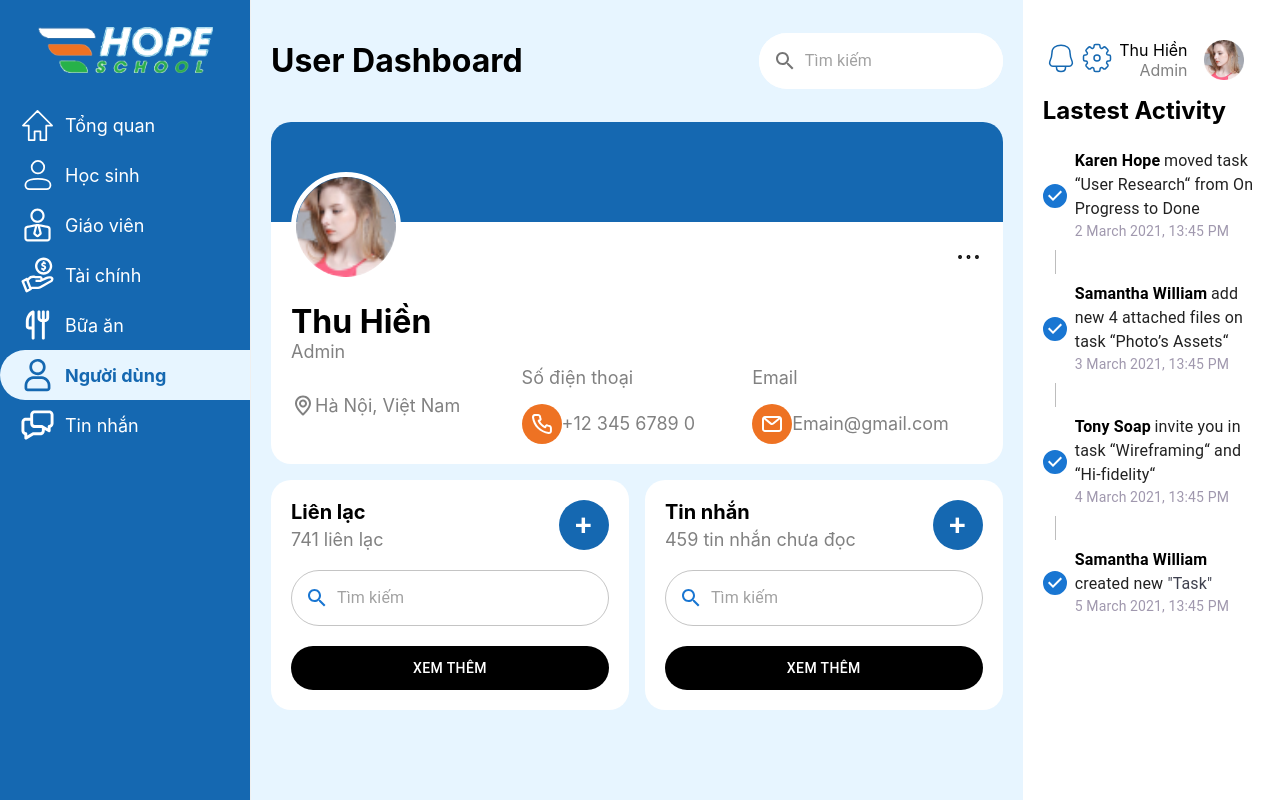
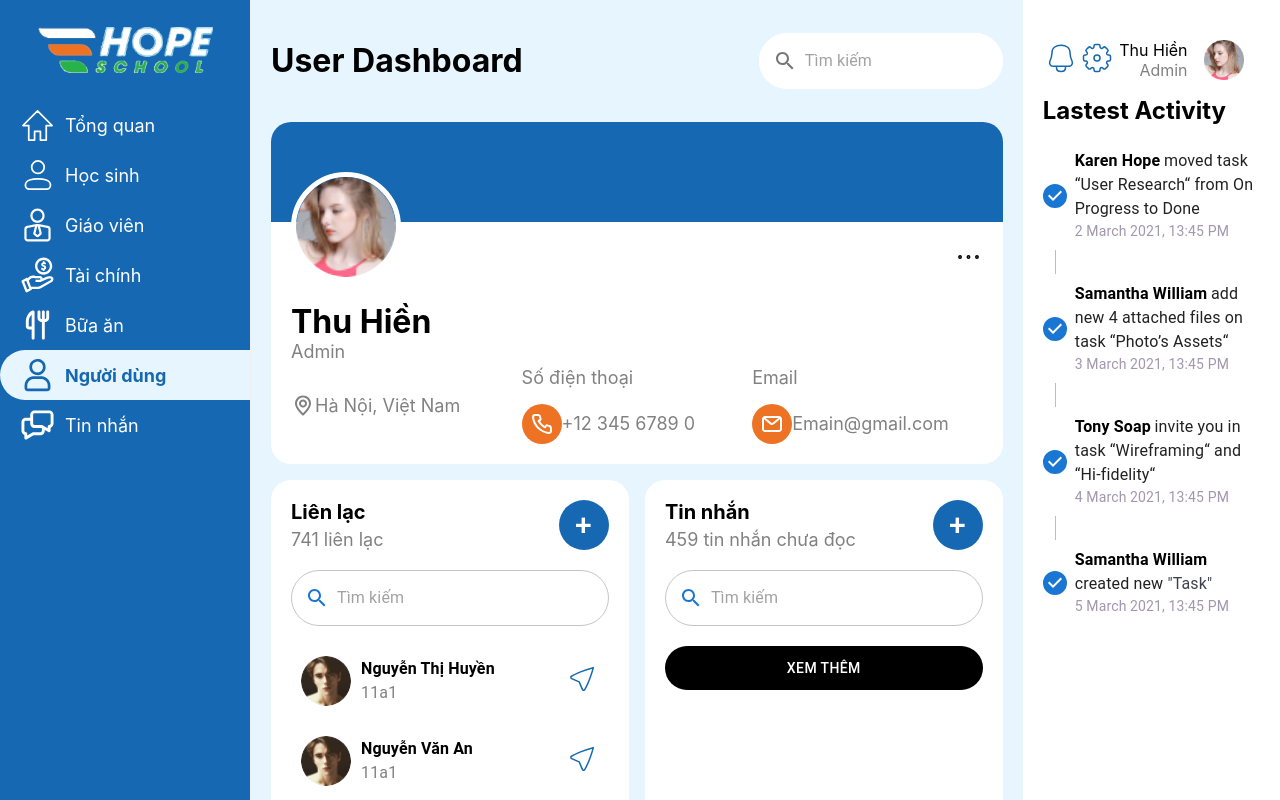
Before and after one commit to TalJa1/web-huybao, a React (Create React App) app: page /users in a window 1280 px wide. Built offline with nearby package versions, Linux system fonts and the light colour scheme.

Commit message:
Add sendIcon SVG and integrate it into UserRenderContent; adjust UserPage layout for better responsiveness

```diff
--- a/src/assets/iconSVG.tsx
+++ b/src/assets/iconSVG.tsx
@@ -7,6 +7,29 @@ export const example: React.FC<IconSVGProps> = ({ width, height, color }) => {
   height = height ?? 30;
   color = color ?? "white";
   return <></>;
+};
+
+export const sendIcon: React.FC<IconSVGProps> = ({ width, height, color }) => {
+  width = width ?? 29;
+  height = height ?? 30;
+  color = color ?? "white";
+  return (
+    <svg
+      width="34"
+      height="34"
+      viewBox="0 0 34 34"
+      fill="none"
+      xmlns="http://www.w3.org/2000/svg"
+    >
+      <path
+        d="M14.1667 19.8334L17.3866 27.3463C17.8297 28.3804 19.2081 28.4896 19.7606 27.5096C20.851 25.5759 22.4672 22.4573 24.0834 18.4167C26.9167 11.3334 28.3334 5.66675 28.3334 5.66675C28.3334 5.66675 22.6667 7.08341 15.5834 9.91675C11.5429 11.533 8.42424 13.1492 6.49052 14.2395C5.51055 14.7921 5.6198 16.1704 6.65385 16.6136L14.1667 19.8334Z"
+        stroke="#1568B1"
+        stroke-width="1.5"
+        stroke-linecap="round"
+        stroke-linejoin="round"
+      />
+    </svg>
+  );
 };
 
 export const location1Icon: React.FC<IconSVGProps> = ({
--- a/src/components/user/UserRenderContent.tsx
+++ b/src/components/user/UserRenderContent.tsx
@@ -1,8 +1,9 @@
-import { Box, Button, InputAdornment, TextField } from "@mui/material";
+import { Box, Button, InputAdornment, TextField, Typography } from "@mui/material";
 import React, { useEffect, useState } from "react";
-import { UserContactData, UserMessageData } from "../../services/renderData";
+import { StudentAvatar, UserContactData, UserMessageData } from "../../services/renderData";
 import SearchIcon from "@mui/icons-material/Search";
 import Grid from "@mui/material/Grid2";
+import { sendIcon } from "../../assets/iconSVG";
 
 const UserRenderContent: React.FC<{
   label: string;
@@ -80,8 +81,38 @@ const UserRenderContent: React.FC<{
         />
       </Box>
       <Box>
+        {data === 0 && renderData.map((student, index) => (
+          <Box
+            key={index}
+            sx={{
+              display: "flex",
+              alignItems: "center",
+              justifyContent: "space-between",
+              marginBottom: "10px",
+              padding: "10px",
+              borderRadius: "10px",
+            }}
+          >
+            <Box sx={{ display: "flex", alignItems: "center" }}>
+              <img
+                src={StudentAvatar[index % StudentAvatar.length]}
+                alt={student.name}
+                style={{ width: "50px", height: "50px", borderRadius: "50%", marginRight: "10px" }}
+              />
+              <Box>
+                <Typography sx={{ fontWeight: "bold" }}>{student.name}</Typography>
+                <Typography sx={{ color: "#818181" }}>{student.class}</Typography>
+              </Box>
+            </Box>
+            <Box>
+              {sendIcon({ width: 24, height: 24, color: "#1568B1" })}
+            </Box>
+          </Box>
+        ))}
+      </Box>
+      <Box>
         <Button
-        fullWidth
+          fullWidth
           sx={{
             backgroundColor: "#000000",
             color: "white",
--- a/src/views/UserPage.tsx
+++ b/src/views/UserPage.tsx
@@ -199,7 +199,7 @@ const Main: React.FC = () => {
           paddingY: "20px",
           display: "flex",
           flexDirection: "column",
-          height: "100vh",
+          minHeight: "100vh",
           overflow: "hidden",
         }}
       >
```
